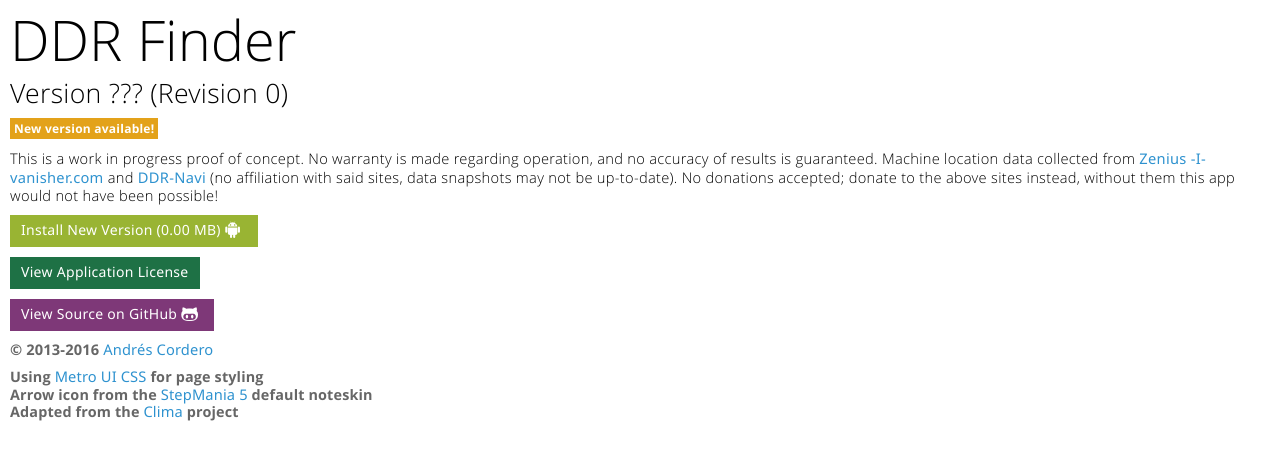
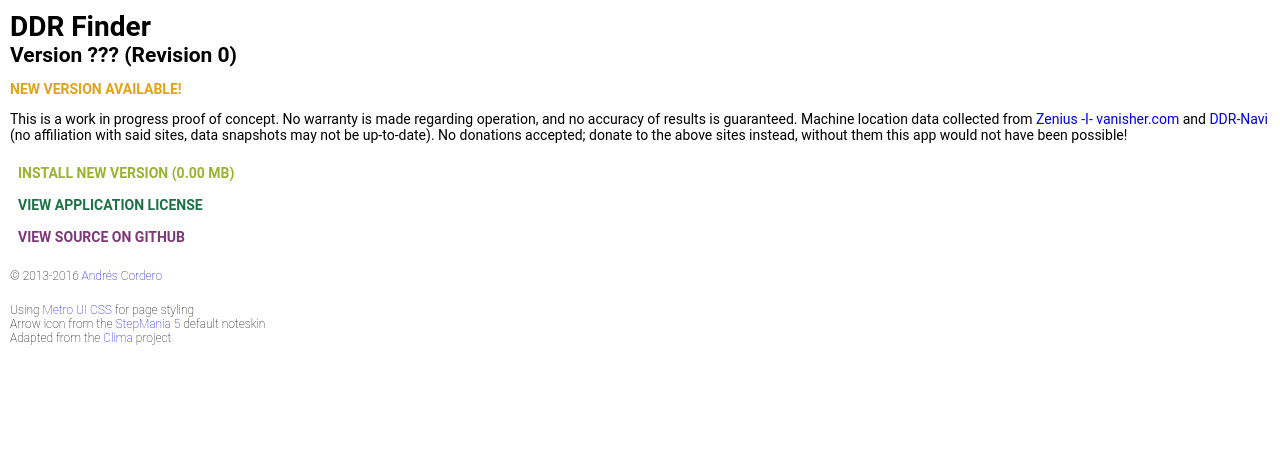
Before and after one commit to Andrew67/ddr-finder, a PHP site: page /about.php in a window 1280 px wide. Shown: the top 460 px of the page. Run offline with PHP 8.4, Linux system fonts and the light colour scheme.

Commit message:
Material-inspired lightweight CSS overhaul for the About page. Added "No updates available" message for when user has latest version.

```diff
--- a/web/about.php
+++ b/web/about.php
@@ -41,9 +41,7 @@
     <!-- Setting the OpenGraph URL ensures shared links point to the main page -->
     <meta property="og:url" content="http://ddrfinder.andrew67.com/">
     <meta name="viewport" content="width=device-width, initial-scale=1.0">
-    <link rel="stylesheet" href="css/modern.css">
-    <link rel="stylesheet" href="css/modern-responsive.css">
-    <link rel="stylesheet" href="css/custom.css">
+    <link rel="stylesheet" href="css/about.css">
     <link rel="shortcut icon" href="images/favicon.png" type="image/png">
     <link rel="apple-touch-icon" href="images/apple-touch-icon.png">
 </head>
@@ -56,6 +54,8 @@
 </h2>
 <?php if ($versionCode < LATEST_VERSION): ?>
 <p class="label warning">New version available!</p>
+<?php else: ?>
+<p class="label info">No updates available</p>
 <?php endif; ?>
 <p>This is a work in progress proof of concept.
     No warranty is made regarding operation, and no accuracy of results is guaranteed.
--- /dev/null
+++ b/web/css/about.css
@@ -0,0 +1,49 @@
+/*! ddr-finder | https://github.com/Andrew67/ddr-finder/blob/master/LICENSE */
+/*
+    Light-weight Material-like CSS for the Android app "About" page
+    Uses class names corresponding to the MetroUICSS conventions employed originally
+*/
+
+body {
+    font-family: 'Roboto', 'Noto', sans-serif;
+    font-size: 14px;
+    margin: 0;
+    padding: 10px;
+}
+h1, h2 {
+    margin: 0;
+}
+a:hover, a:visited, a:link, a:active {
+    text-decoration: none;
+}
+h4, h5 {
+    font-size: 12px;
+    font-weight: lighter;
+}
+
+.label {
+    font-weight: bold;
+    text-transform: uppercase;
+}
+.label.warning {
+    color: #e3a21a;
+}
+.label.info {
+    color: #2d89ef;
+}
+
+.button {
+    font-weight: bold;
+    text-transform: uppercase;
+    margin: 8px;
+    display: inline-block;
+}
+.button.bg-color-greenLight {
+    color: #99b433;
+}
+.button.bg-color-greenDark {
+    color: #1e7145;
+}
+.button.bg-color-pinkDark {
+    color: #7e3878;
+}
```
